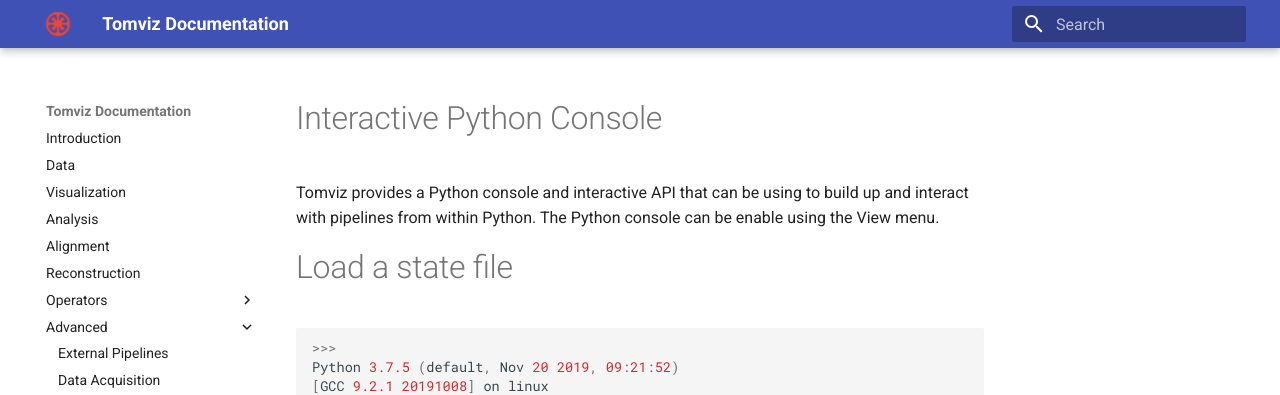
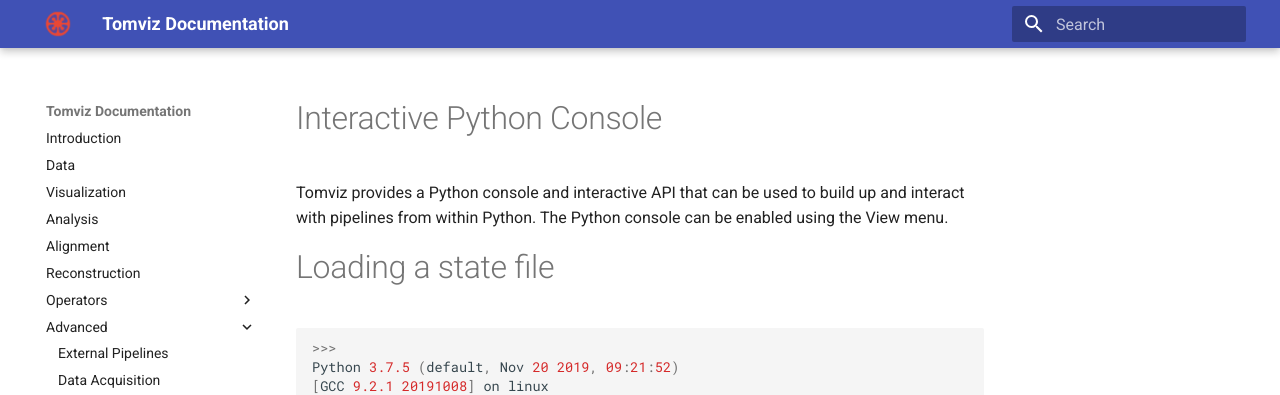
Before and after one commit to OpenChemistry/tomvizdocs, an MkDocs documentation site: the page built from docs/interactive.md, in a window 1280 px wide and 900 px high. Shown: the top 395 px of the window. Built offline with MkDocs 1.6.1 and Material for MkDocs 9.7.7, drawn with Linux system fonts in a browser that asks for light colours; some of the changed text lies outside the part shown.

Commit message:
Fix typos
Signed-off-by: Chris Harris <chris.harris@kitware.com>

````diff
--- a/docs/interactive.md
+++ b/docs/interactive.md
@@ -1,11 +1,11 @@
 # Interactive Python Console
 
-Tomviz provides a Python console and interactive API that can be using to build up
-and interact with pipelines from within Python. The Python console can be enable
+Tomviz provides a Python console and interactive API that can be used to build up
+and interact with pipelines from within Python. The Python console can be enabled
 using the View menu.
 
 
-# Load a state file
+# Loading a state file
 
 ```python
 >>>
@@ -93,11 +93,12 @@
 >>> view.save_screenshot('/tmp/screen.png')
 ```
 
-Controlling output image. The `palette`, `width` and `height` keyword arguments
-can be using to control the output image saved. The `palette` argument can take
-one of the values from the following `Enum` controlling the image background, the
-default in `Current`, which will use the current palette used by the Tomviz
-application.
+## Controlling output image
+
+The `palette`, `width` and `height` keyword arguments can be using to control the
+output image saved. The `palette` argument can take one of the values from the
+following `Enum` controlling the image background, the default in `Current`,
+which will use the current palette used by the Tomviz application.
 
 ``` python
 class Palette(Enum):
````
